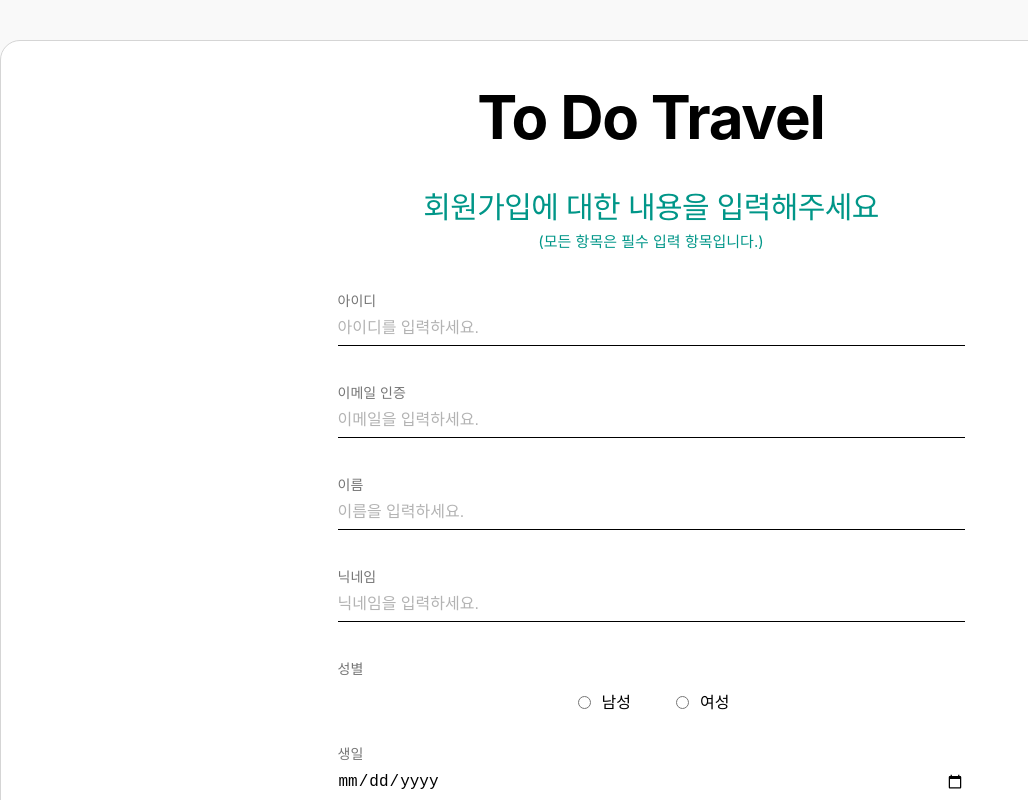
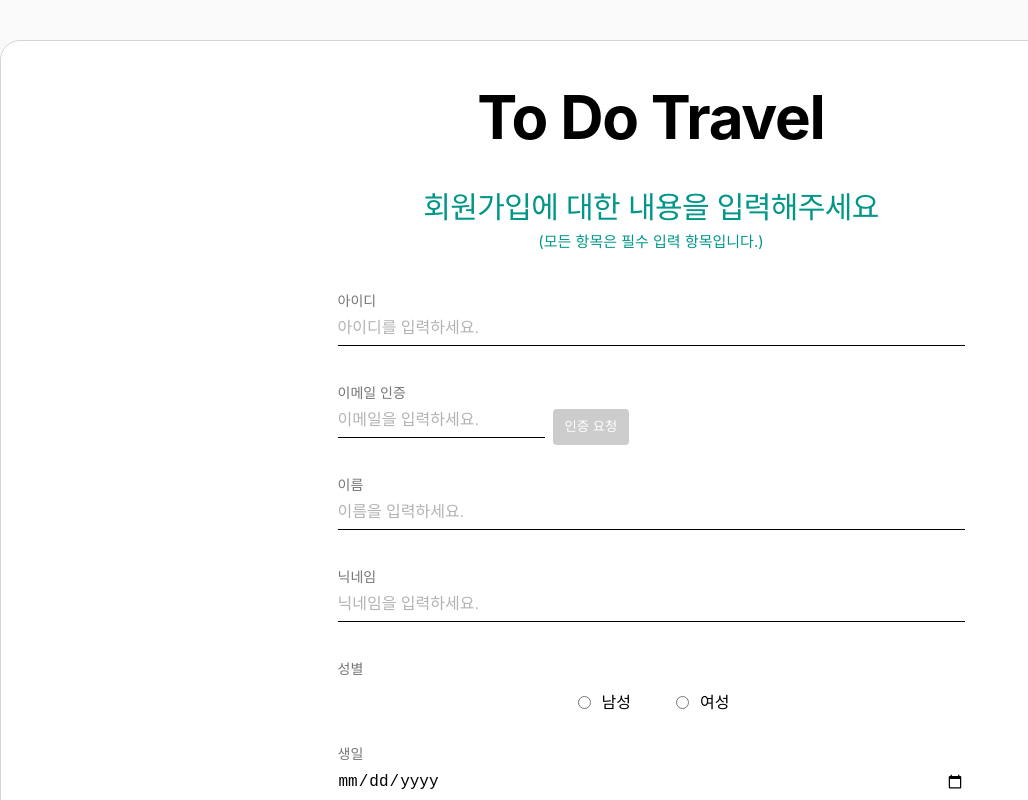
Before and after one commit to 11dontcare/todotravel_frontend, a React (Create React App) app: page /signup in a window 1280 px wide. Shown: the top 800 px of the page, without its empty margins (0-1028 px from the left). Built offline with nearby package versions, Linux system fonts and the light colour scheme.

Commit message:
Feat: 회원가입 시 이메일 인증 기능

```diff
--- a/src/todotravel/component/auth/SignUp.js
+++ b/src/todotravel/component/auth/SignUp.js
@@ -5,6 +5,7 @@ import {
   checkUsername,
   checkEmail,
   checkNickname,
+  sendEmailVerification,
 } from "../../service/AuthService";
 
 // import styles from "./Auth.module.css";
@@ -28,14 +29,24 @@ const SignUp = () => {
   const [passwordConfirmMessage, setPasswordConfirmMessage] = useState("");
   const [isPasswordConfirm, setIsPasswordConfirm] = useState(false);
 
+  // 이메일 인증 관련 상태 변수
+  const [emailVerificationCode, setEmailVerificationCode] = useState("");
+  const [isEmailVerified, setIsEmailVerified] = useState(false);
+  const [verificationCodeInput, setVerificationCodeInput] = useState("");
+  const [verificationButtonText, setVerificationButtonText] =
+    useState("인증 요청");
+  const [timeLeft, setTimeLeft] = useState(0);
+  const [isLoading, setIsLoading] = useState(false);
+
   // 폼 유효성 검사 - 모든 필드가 채워져 있고 에러가 없는지 확인
   useEffect(() => {
     const isValid =
       Object.values(errors).every((x) => x === "") &&
       Object.values(signUpForm).every((x) => x !== "") &&
-      isPasswordConfirm;
+      isPasswordConfirm &&
+      isEmailVerified;
     setIsFormValid(isValid);
-  }, [signUpForm, errors, isPasswordConfirm]);
+  }, [signUpForm, errors, isPasswordConfirm, isEmailVerified]);
 
   // 필드 유효성 검사 - 각 필드의 유효성 검사 및 중복 체크를 실시간으로 수행
   const validateField = async (name, value) => {
@@ -74,6 +85,62 @@ const SignUp = () => {
       }
     }
     setErrors((prev) => ({ ...prev, [name]: error }));
+  };
+
+  // 타이머 useEffect
+  useEffect(() => {
+    if (timeLeft > 0) {
+      const timerId = setTimeout(() => {
+        setTimeLeft(timeLeft - 1);
+      }, 1000);
+      return () => clearTimeout(timerId);
+    } else if (timeLeft === 0 && emailVerificationCode) {
+      setEmailVerificationCode("");
+      setVerificationButtonText("인증 재요청");
+      window.alert("인증 시간이 만료되었습니다. 다시 요청해주세요.");
+    }
+  }, [timeLeft, emailVerificationCode]);
+
+  // 이메일 인증 코드 요청 함수
+  const requestEmailVerification = async () => {
+    setIsLoading(true); // 로딩 시작
+    try {
+      const response = await sendEmailVerification(signUpForm.email);
+      if (response.success) {
+        setEmailVerificationCode(response.data.code);
+        setVerificationButtonText("인증 재요청");
+        setTimeLeft(600); // 10분 = 600초
+        window.alert(response.message);
+      } else {
+        window.alert("이메일 전송에 실패했습니다.");
+      }
+    } catch (error) {
+      console.error("이메일 인증 요청 에러: ", error);
+      window.alert("이메일 인증 요청 중 오류가 발생했습니다.");
+    } finally {
+      setIsLoading(false); // 로딩 종료
+    }
+  };
+
+  // 이메일 인증 코드 확인 함수
+  const verifyEmailCode = () => {
+    if (verificationCodeInput === emailVerificationCode) {
+      setIsEmailVerified(true);
+      window.alert("이메일이 성공적으로 인증되었습니다.");
+    } else if (timeLeft === 0) {
+      window.alert("인증 시간이 만료되었습니다. 다시 요청해주세요.");
+    } else {
+      window.alert("인증 코드가 일치하지 않습니다.");
+    }
+  };
+
+  // 남은 시간 포맷팅 함수
+  const formatTime = (time) => {
+    const minutes = Math.floor(time / 60);
+    const seconds = time % 60;
+    return `${minutes.toString().padStart(2, "0")}:${seconds
+      .toString()
+      .padStart(2, "0")}`;
   };
 
   // 비밀번호 확인 입력 핸들러
@@ -121,7 +188,9 @@ const SignUp = () => {
     <div className={styles.signupContainer}>
       <h1 className={styles.title}>To Do Travel</h1>
       <p className={styles.subtitle}>회원가입에 대한 내용을 입력해주세요</p>
-      <p className={styles.subtitle_description}>(모든 항목은 필수 입력 항목입니다.)</p>
+      <p className={styles.subtitle_description}>
+        (모든 항목은 필수 입력 항목입니다.)
+      </p>
       <form className={styles.form} onSubmit={onSubmit}>
         <div className={styles.inputField}>
           <label className={styles.label} htmlFor="username">
@@ -142,6 +211,7 @@ const SignUp = () => {
           <label className={styles.label} htmlFor="email">
             이메일 인증
           </label>
+          <div className={styles.emailVerificationContainer}>
             <input
               className={styles.input}
               type="email"
@@ -151,7 +221,41 @@ const SignUp = () => {
               onChange={handleLoginFormChange}
               required
             />
+            <button
+              type="button"
+              onClick={requestEmailVerification}
+              disabled={!signUpForm.email || errors.email || isEmailVerified || isLoading}
+              className={`${styles.verificationButton} ${isLoading ? styles.loading : ''}`}
+            >
+              {isLoading ? "요청 중..." : verificationButtonText}
+            </button>
+          </div>
           {errors.email && <p className={styles.error}>{errors.email}</p>}
+          {emailVerificationCode && !isEmailVerified && (
+            <div className={styles.emailVerificationContainer}>
+              <input
+                className={styles.input}
+                type="text"
+                placeholder="인증 코드를 입력하세요."
+                value={verificationCodeInput}
+                onChange={(e) => setVerificationCodeInput(e.target.value)}
+              />
+              <button
+                type="button"
+                onClick={verifyEmailCode}
+                className={styles.verificationButton}
+                disabled={isEmailVerified || timeLeft === 0}
+              >
+                인증 확인
+              </button>
+              {timeLeft > 0 && (
+                <span className={styles.timer}>{formatTime(timeLeft)}</span>
+              )}
+            </div>
+          )}
+          {isEmailVerified && (
+            <p className={styles.success}>이메일이 인증되었습니다.</p>
+          )}
         </div>
         <div className={styles.inputField}>
           <label className={styles.label} htmlFor="name">
--- a/src/todotravel/component/auth/SignUp.module.css
+++ b/src/todotravel/component/auth/SignUp.module.css
@@ -92,6 +92,65 @@
   bottom: -20px;
 }
 
+.emailVerificationContainer {
+  display: flex;
+  gap: 8px;
+  align-items: center;
+}
+
+.verificationButton {
+  padding: 10px 12px 10px 12px;
+  background-color: #009688;
+  color: white;
+  border: none;
+  border-radius: 4px;
+  cursor: pointer;
+  line-height: 1.2;
+}
+
+.verificationButton:disabled {
+  background-color: #cccccc;
+  cursor: not-allowed;
+}
+
+.timer {
+  margin-left: 10px;
+  color: #009688;
+  font-weight: bold;
+}
+
+.verificationButton.loading {
+  background-color: #cccccc;
+  cursor: wait;
+}
+
+/* 선택적: 로딩 스피너 애니메이션 */
+@keyframes spinner {
+  to {transform: rotate(360deg);}
+}
+
+.verificationButton.loading:before {
+  content: '';
+  box-sizing: border-box;
+  position: absolute;
+  top: 50%;
+  left: 50%;
+  width: 20px;
+  height: 20px;
+  margin-top: -10px;
+  margin-left: -10px;
+  border-radius: 50%;
+  border: 2px solid #ffffff;
+  border-top-color: #009688;
+  animation: spinner .8s linear infinite;
+}
+
+.success {
+  color: green;
+  font-size: 14px;
+  margin-top: 5px;
+}
+
 .genderContainer {
   display: flex;
   flex-direction: column;
@@ -131,3 +190,8 @@
   width: 100%;
   margin-top: 20px;
 }
+
+.submitButton:disabled {
+  background-color: #cccccc;
+  cursor: not-allowed;
+}
--- a/src/todotravel/service/AuthService.js
+++ b/src/todotravel/service/AuthService.js
@@ -38,6 +38,15 @@ export function checkNickname(nickname) {
   });
 }
 
+// 이메일 인증 요청
+export function sendEmailVerification(email) {
+  return request({
+    url: API_BASE_URL + "/api/send-mail/email",
+    method: "POST",
+    body: JSON.stringify({ email }),
+  });
+}
+
 // 로그인 요청
 export function login(loginRequest) {
   return request({
```
Lines whose indentation alone changed are shown as unchanged.
